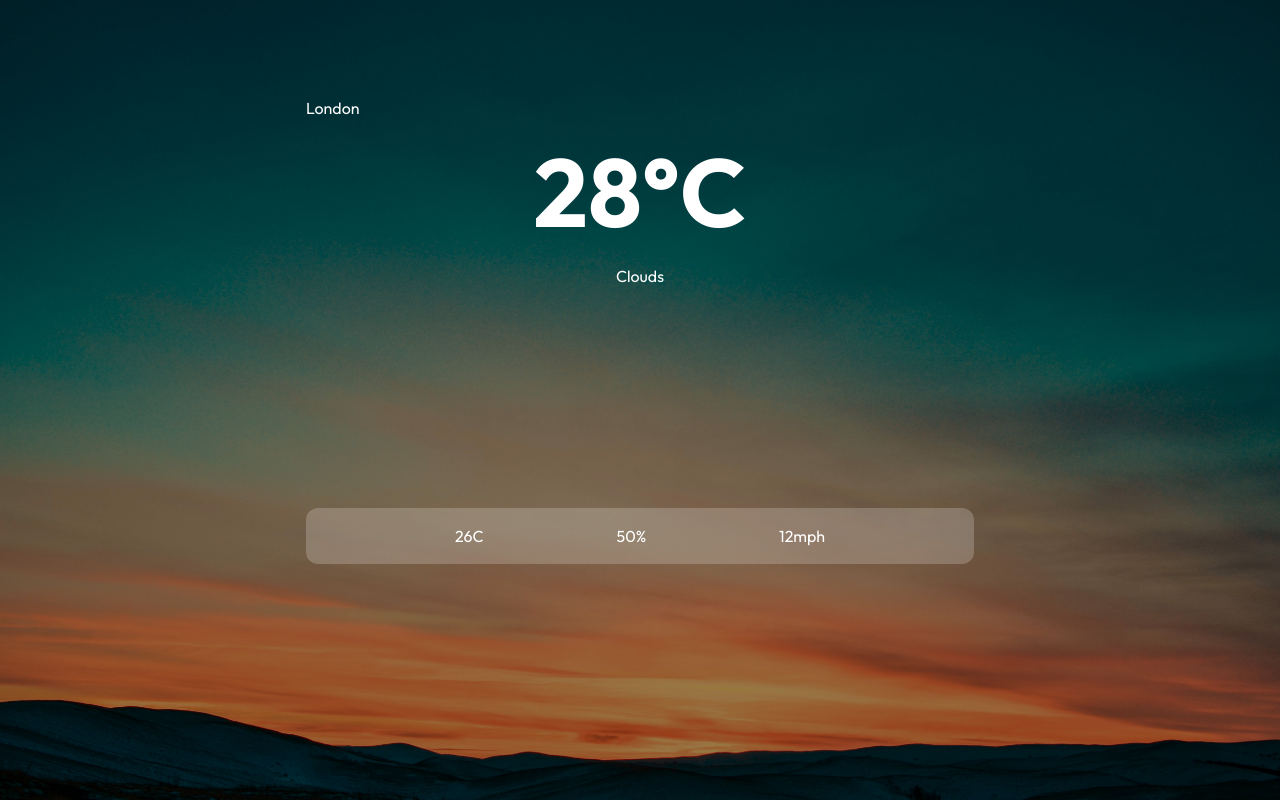
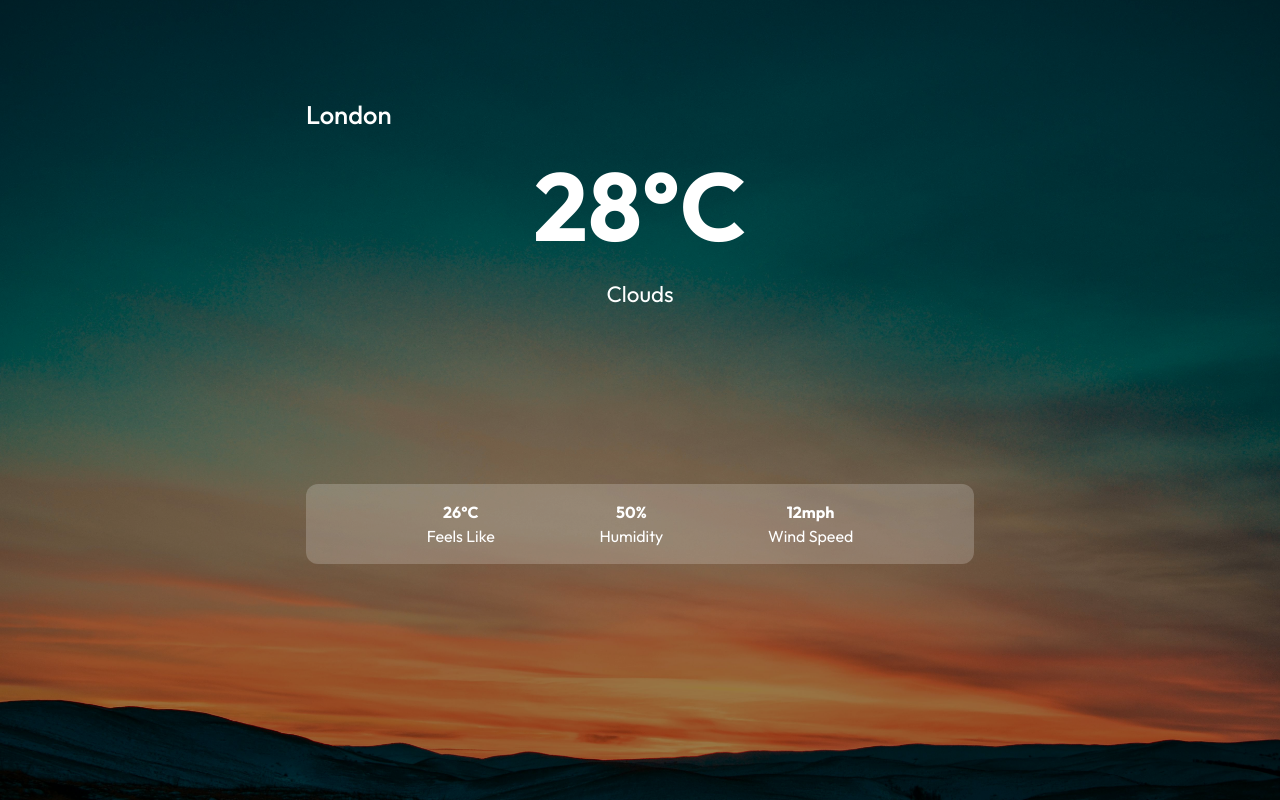
Before and after one commit to D99ZY/weather-app-js, a React (Vite) app: page / in a window 1280 px wide. Built offline with nearby package versions, Linux system fonts and the light colour scheme; no server answers.

Commit message:
Add descriptions to bottom section

```diff
--- a/src/App.jsx
+++ b/src/App.jsx
@@ -11,24 +11,27 @@ function App() {
       <div className="container">
         <div className="top">
           <div className="location">
-            <p>London</p>
+            <h2>London</h2>
           </div>
           <div className="temp">
             <h1>28°C</h1>
           </div>
           <div className="description">
-            <p>Clouds</p>
+            <h3>Clouds</h3>
           </div>
         </div>
         <div className="bottom">
           <div className="feels">
-            <p>26C</p>
+            <p className="bold">26°C</p>
+            <p>Feels Like</p>
           </div>
           <div className="humidity">
-            <p>50%</p>
+            <p className="bold">50%</p>
+            <p>Humidity</p>
           </div>
           <div className="wind">
-            <p>12mph</p>
+            <p className="bold">12mph</p>
+            <p>Wind Speed</p>
           </div>
         </div>
       </div>
```
